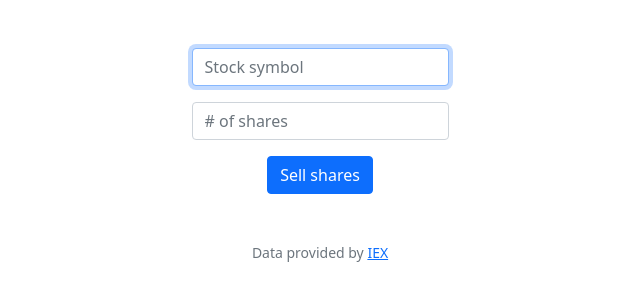
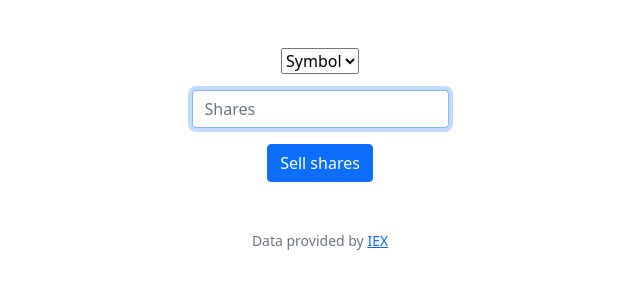
Before and after one commit to o11899nine/auction, a Flask app: page /sell in a window 1280 px wide. Shown: the part 76-377 px from the top of the page, without its empty margins (320-960 px from the left). Run offline with Flask 2, Linux system fonts and the light colour scheme; a user stored in the database is signed in; data comes from the database, SQL or seed files in the repository; both versions use the stored data as it was after the commit; some libraries are stand-ins or nearby versions.

Commit message:
automated commit by check50 [check50=True]

```diff
--- a/app.py
+++ b/app.py
@@ -424,4 +424,5 @@ def sell():
 
     # User reached route via GET (as by clicking a link or via redirect)
     elif request.method == "GET":
-        return render_template("sell.html")
+        portfolio = db.execute("SELECT symbol FROM portfolio WHERE user_id = ?", session["user_id"])
+        return render_template("sell.html", portfolio=portfolio)
--- a/templates/sell.html
+++ b/templates/sell.html
@@ -7,10 +7,15 @@
 {% block main %}
     <form action="/sell" method="post">
         <div class="mb-3">
-            <input autocomplete="off" autofocus class="form-control mx-auto w-auto" id="symbol" name="symbol" placeholder="Stock symbol" type="text" required>
+            <select class="form-select-mb-3" aria-label="Default select example" name="symbol">
+                <option selected disabled>Symbol</option>
+                {% for stock in portfolio %}
+                <option value="{{ stock.symbol }}">{{ stock.symbol }}</option>
+                {% endfor %}
+              </select>
         </div>
         <div class="mb-3">
-            <input autocomplete="off" autofocus class="form-control mx-auto w-auto" id="shares" name="shares" placeholder="# of shares" type="text" required>
+            <input autocomplete="off" autofocus class="form-control mx-auto w-auto" id="shares" name="shares" placeholder="Shares" type="text" required>
         </div>
         <button class="btn btn-primary" type="submit">Sell shares</button>
     </form>
```
Also changed, not shown: finance.db, 1 other file.
